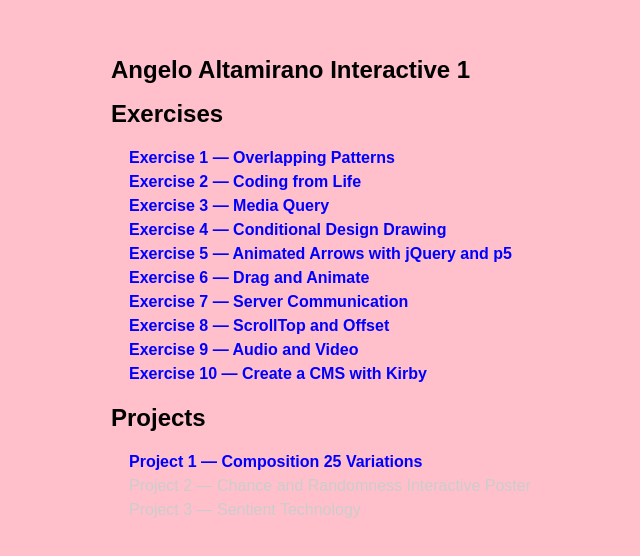
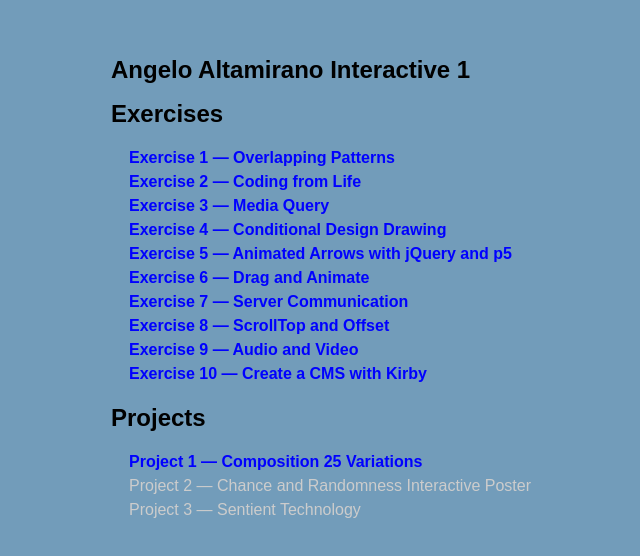
Before and after one commit to aaltamirano/Interactive-1, a plain HTML site: page index.html in a window 1280 px wide. Shown: the part 112-668 px from the top of the page, without its empty margins (213-853 px from the left). Drawn offline with Linux system fonts and the light colour scheme.

Commit message:
Color Change

```diff
--- a/index.html
+++ b/index.html
@@ -1,3 +1,6 @@
+<!-- THIS IS YOUR MAIN WEBPAGE! -->
+
+
 
 <!DOCTYPE html>
 <html>
@@ -10,7 +13,7 @@
     body {
       font-family:  sans-serif;
       line-height: 1.5em;
-      background-color: pink;
+      background-color: #729CBA;
     }
     .main {
       width: 50%;
```
